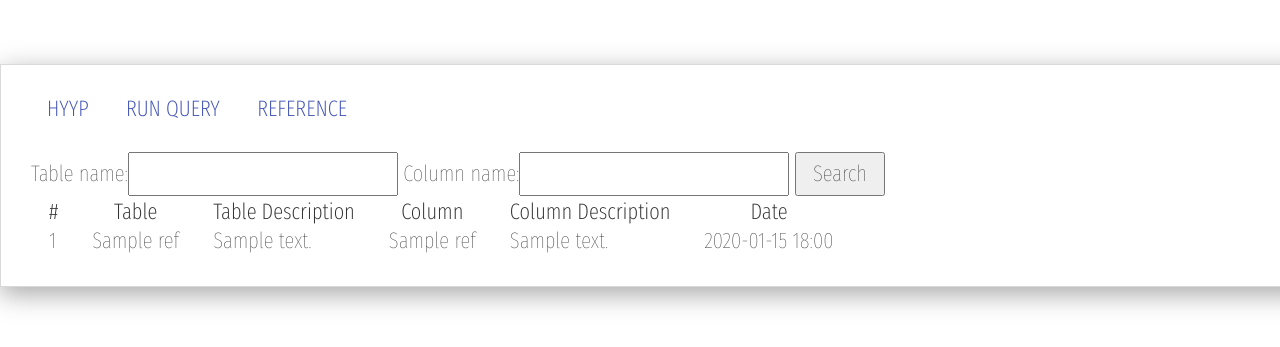
After one commit to ariunbayar/query-store, a Django app: page /reference/ in a window 1280 px wide; the page is wider, and only the part inside the window is pictured. The commit adds this page. Shown: the top 347 px of that part. Run offline with Django 3.2, Linux system fonts and the light colour scheme; tables that the repository leaves empty hold one stand-in row (values such as "Sample post").

Commit message:
Reference

```diff
--- a/main/templates/layout.html
+++ b/main/templates/layout.html
@@ -12,6 +12,7 @@
         <div class="menu">
             <a href="{% url 'query-list' %}">Нүүр</a>
             <a href="{% url 'query-run' %}">Run query</a>
+            <a href="{% url 'reference' %}">Reference</a>
         </div>
         <div class="main">
             {% block "content" %}{% endblock %}
--- a/main/urls.py
+++ b/main/urls.py
@@ -6,6 +6,7 @@ import query.views
 urlpatterns = [
     path('admin/', admin.site.urls),
     path('', query.views.list, name='query-list'),
+    path('reference/', query.views.reference, name='reference'),
     path('run-query/', query.views.run_query, name='query-run'),
     path('query/<int:id>', query.views.detail, name='query-detail'),
 ]
--- /dev/null
+++ b/query/forms.py
@@ -0,0 +1,6 @@
+from django import forms
+
+
+class ReferenceFilterForm(forms.Form):
+    table_name = forms.CharField(max_length=250, required=False)
+    column_name = forms.CharField(max_length=250, required=False)
--- a/query/models.py
+++ b/query/models.py
@@ -9,6 +9,20 @@ class Query(models.Model):
     num_columns = models.IntegerField()
     num_rows = models.IntegerField()
     duration_ms = models.IntegerField()
+
+    created_at = models.DateTimeField(auto_now_add=True)
+    updated_at = models.DateTimeField(auto_now=True)
+
+
+class Ref(models.Model):
+
+    table_name = models.CharField(max_length=250)
+    table_description = models.CharField(max_length=250)
+    table_description2 = models.CharField(max_length=250)
+
+    column_name = models.CharField(max_length=250)
+    column_description = models.CharField(max_length=250)
+    column_description2 = models.CharField(max_length=250)
 
     created_at = models.DateTimeField(auto_now_add=True)
     updated_at = models.DateTimeField(auto_now=True)
--- /dev/null
+++ b/query/templates/query/reference.html
@@ -0,0 +1,36 @@
+{% extends "layout.html" %}
+
+{% block "content" %}
+
+
+<form method="post">{% csrf_token %}
+    {{ form }}
+    <input type="submit" value="Search"/>
+</form>
+
+<table>
+    <thead>
+        <tr>
+            <th>#</th>
+            <th>Table</th>
+            <th>Table Description</th>
+            <th>Column</th>
+            <th>Column Description</th>
+            <th>Date</th>
+        </tr>
+    </thead>
+    <tbody>
+        {% for ref in refs %}
+        <tr>
+            <td>{{ forloop.revcounter }}</td>
+            <td>{{ ref.table_name }}</td>
+            <td>{{ ref.table_description }}</td>
+            <td>{{ ref.column_name }}</td>
+            <td>{{ ref.column_description }}</td>
+            <td>{{ ref.updated_at | date:'Y-m-d H:i'}}</td>
+        </tr>
+        {% endfor %}
+    </tbody>
+</table>
+
+{% endblock %}
--- a/query/views.py
+++ b/query/views.py
@@ -4,7 +4,8 @@ import time
 
 from django.shortcuts import render, get_object_or_404
 from django.conf import settings
-from .models import Query
+from .models import Query, Ref
+from .forms import ReferenceFilterForm
 
 
 def list(request):
@@ -175,3 +176,24 @@ def run_query(request):
 
 
     return render(request, 'query/run_query.html', context)
+
+
+def reference(request):
+    refs = Ref.objects.all()
+
+    if request.method == 'POST':
+        form = ReferenceFilterForm(request.POST)
+        if form.is_valid():
+            if form.cleaned_data['table_name']:
+                refs = refs.filter(table_name__icontains=form.cleaned_data['table_name'])
+            if form.cleaned_data['column_name']:
+                refs = refs.filter(column_name__icontains=form.cleaned_data['column_name'])
+
+    else:
+        form = ReferenceFilterForm()
+
+    context = {
+            'form': form,
+            'refs': refs,
+            }
+    return render(request, 'query/reference.html', context)
```
Also changed, not shown: query/migrations/0006_ref.py (added).
